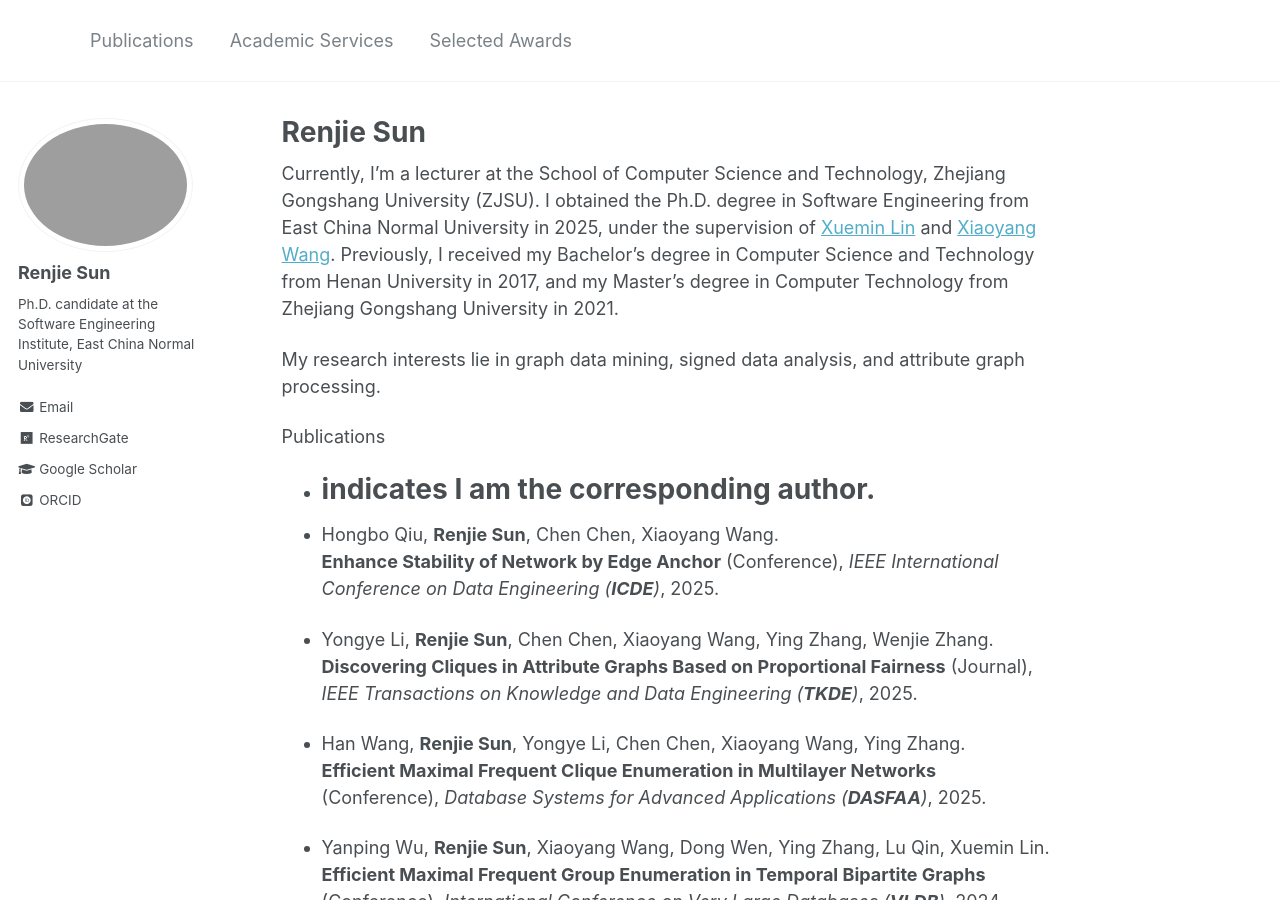
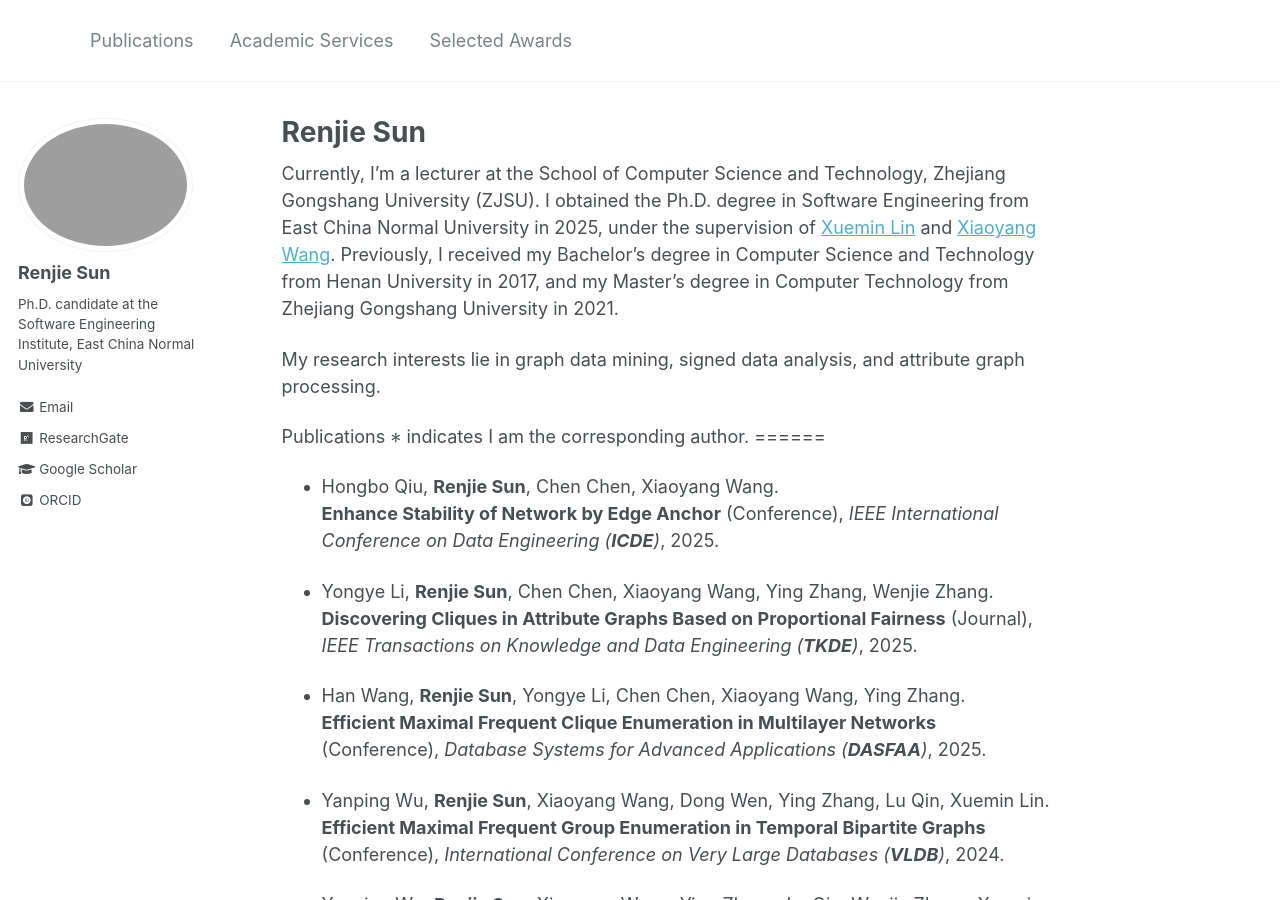
Before and after one commit to sunrj/sunrj.github.io, a Jekyll site: the page built from _pages/about.md, in a window 1280 px wide and 900 px high. Built offline with Jekyll 4.4.1, drawn with Linux system fonts in a browser that asks for light colours; some web fonts are replaced; formulas are drawn with MathJax 3.

```diff
--- a/_pages/about.md
+++ b/_pages/about.md
@@ -14,7 +14,7 @@ My research interests lie in graph data mining, signed data analysis, and attrib
 <!-- Link to [Google Scholar](https://scholar.google.com/citations?user=7pePWUAAAAAJ&hl=en). Email address: renjie.sun@stu.ecnu.edu.cn -->
 
 Publications
-* indicates I am the corresponding author.
+$*$ indicates I am the corresponding author.
 ======
 - Hongbo Qiu, **Renjie Sun**, Chen Chen, Xiaoyang Wang. <br>
 **Enhance Stability of Network by Edge Anchor** (Conference),
```
